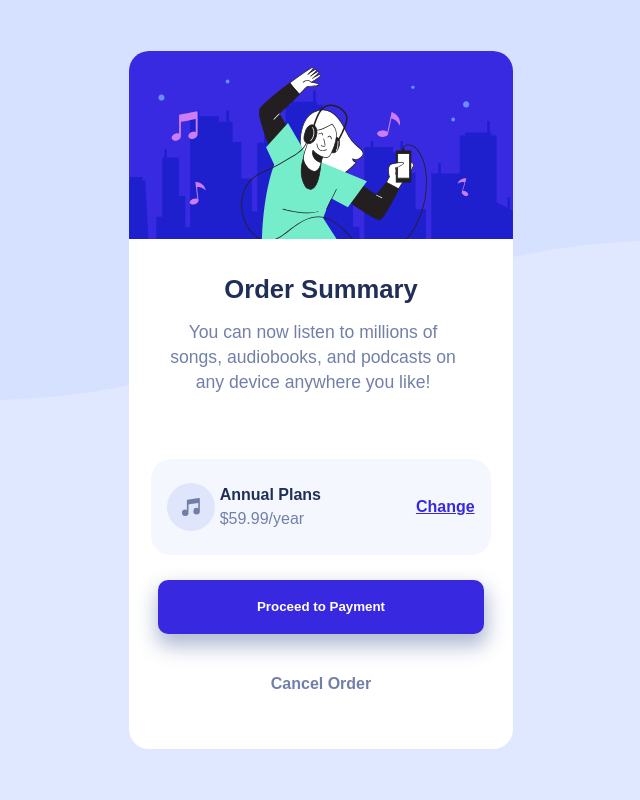
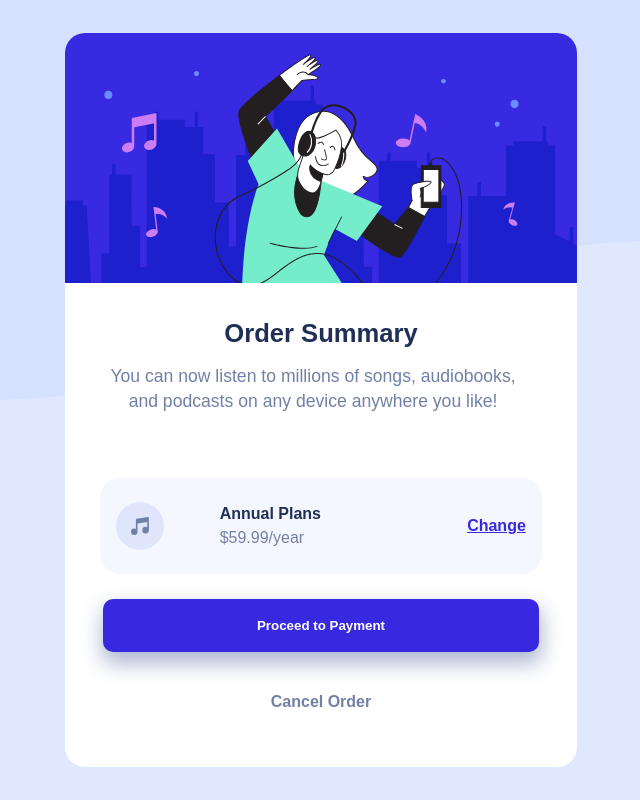
Before and after one commit to Azi-01/Order-Summary-Component, a plain HTML site: page index.html in a window 1280 px wide. Shown: the whole page, without its empty margins (319-959 px from the left). Drawn offline with Linux system fonts and the light colour scheme; a web font is replaced by a local one.

Commit message:
Fixed width of card

```diff
--- a/style.css
+++ b/style.css
@@ -43,8 +43,8 @@
 .card{
     background-color: white;
     height: auto;
-    width: 30vw;
-    max-width: 700px;
+    width: 40vw;
+    max-width: 50vw;
     border-radius: 20px;
     overflow: hidden;
 }
```
